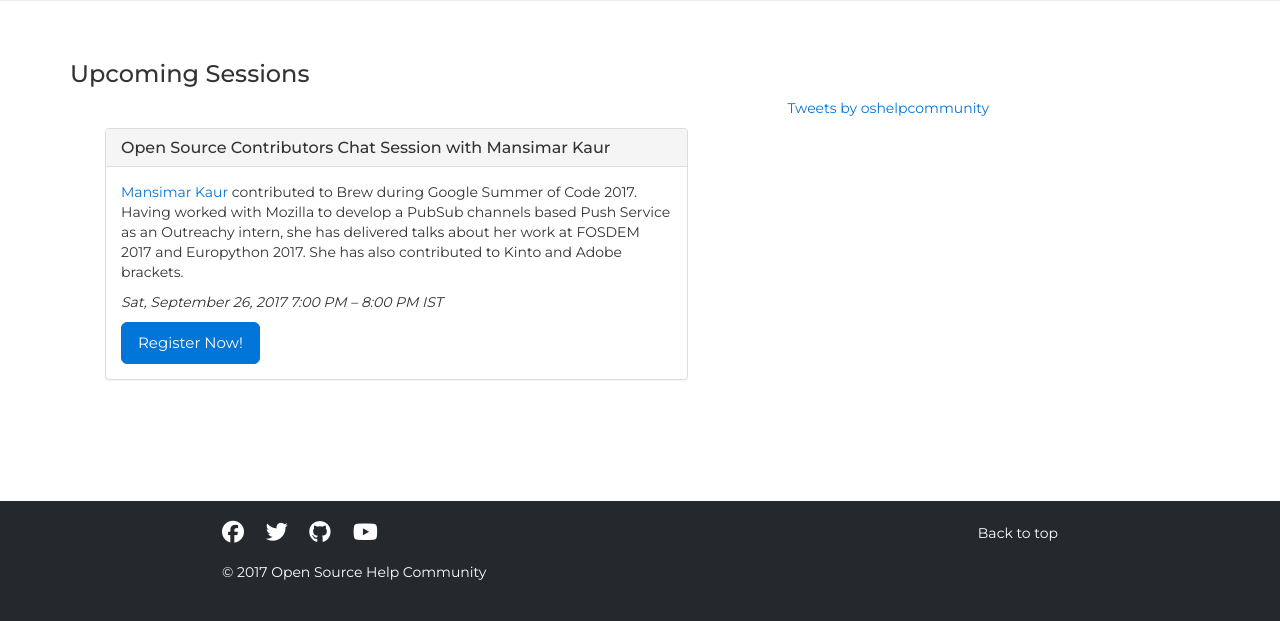
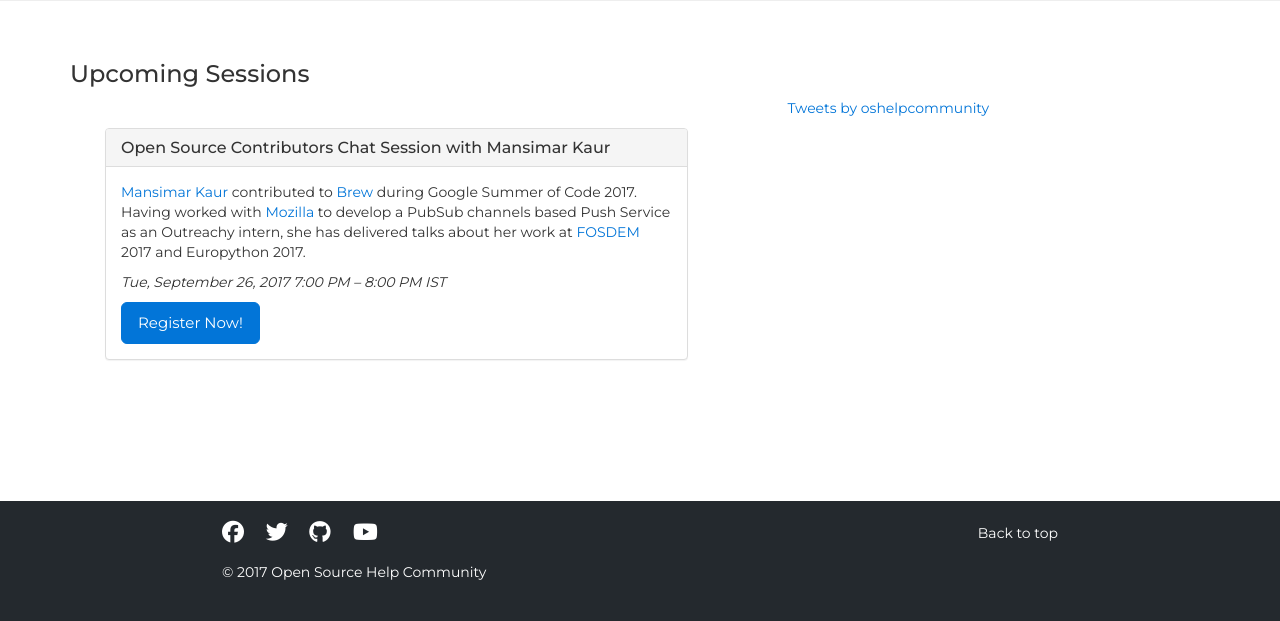
Before and after one commit to OpenSourceHelpCommunity/OpenSourceHelpCommunity.github.io, a Django app: page / in a window 1280 px wide. Shown: the part 1068-1689 px from the top of the page. Run offline with Django 3.2, Linux system fonts and the light colour scheme; some libraries are stand-ins or nearby versions.

Commit message:
Add hyperlinks in Mansimar's session details

```diff
--- a/oshc/main/templates/index.html
+++ b/oshc/main/templates/index.html
@@ -38,9 +38,9 @@
 							<h3 class="panel-title">Open Source Contributors Chat Session with Mansimar Kaur</h3>
 						</div>
 						<div class="panel-body">
-							<a href="https://github.com/mansimarkaur">Mansimar Kaur</a> contributed to Brew during Google Summer of Code 2017. Having worked with Mozilla to develop a PubSub channels based Push Service as an Outreachy intern, she has delivered talks about her work at FOSDEM 2017 and Europython 2017. She has also contributed to Kinto and Adobe brackets.
+							<a href="https://github.com/mansimarkaur">Mansimar Kaur</a> contributed to <a href="https://brew.sh/">Brew</a> during Google Summer of Code 2017. Having worked with <a href="https://www.kinto-storage.org">Mozilla</a> to develop a PubSub channels based Push Service as an Outreachy intern, she has delivered talks about her work at <a href="https://en.wikipedia.org/wiki/FOSDEM">FOSDEM</a> 2017 and Europython 2017.
 							<div class="line-gap-10px"></div>
-							<i>Sat, September 26, 2017 7:00 PM – 8:00 PM IST</i>
+							<i>Tue, September 26, 2017 7:00 PM – 8:00 PM IST</i>
 							<div class="line-gap-10px"></div>
 							<button type="button" class="btn btn-lg btn-primary sRegister">
 								<a href="https://www.eventbrite.com/e/open-source-contributors-chat-session-with-mansimar-kaur-tickets-38031356812">Register Now!</a>
```
